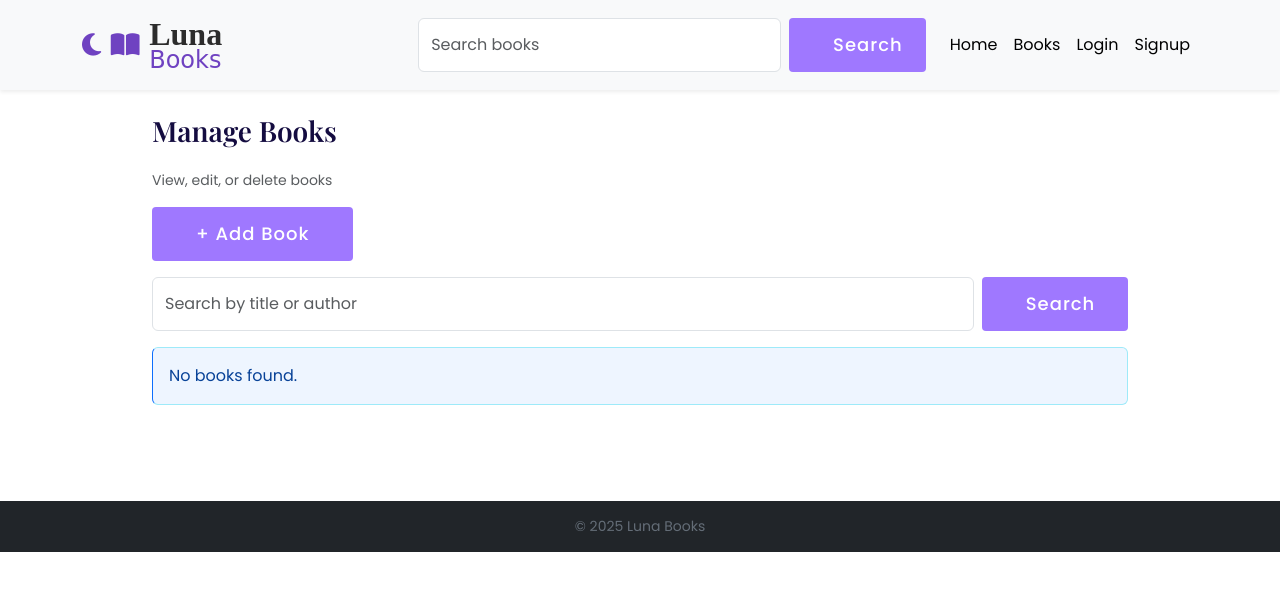
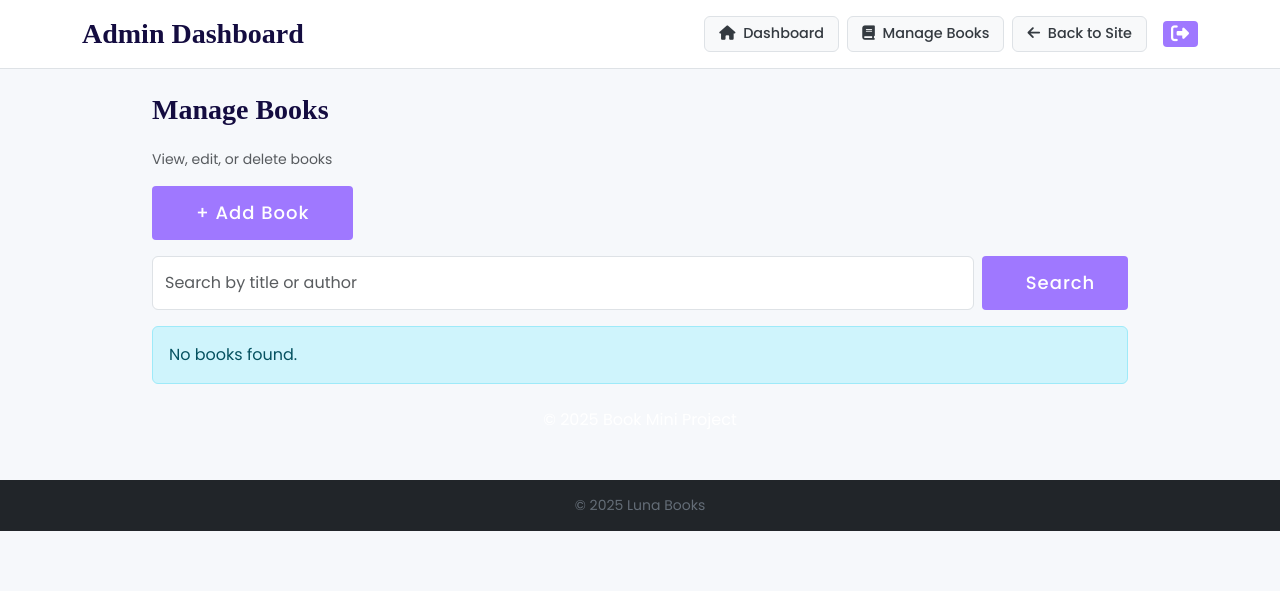
Before and after one commit to anunanda-s20/Book-mini-project, a Django app: template templates/dashboard/manage_books.html in a window 1280 px wide. Shown: the top 591 px of the page. Run offline with Django 3.2, Linux system fonts and the light colour scheme; the template is opened without the code that fills it, so the values that code supplies are empty.

Commit message:
Fix dashboard navbar and order status links

```diff
--- a/book_app/models.py
+++ b/book_app/models.py
@@ -74,7 +74,6 @@ class Order(models.Model):
     STATUS_CHOICES = [
         ('pending', 'Pending'),
         ('paid', 'Paid'),
-        ('processing', 'Processing'),
         ('shipped', 'Shipped'),
         ('delivered', 'Delivered'),
         ('cancelled', 'Cancelled'),
--- /dev/null
+++ b/templates/dashboard/base_dashboard.html
@@ -0,0 +1,118 @@
+{% load static %}
+<!DOCTYPE html>
+<html lang="en">
+<head>
+    <meta charset="UTF-8">
+    <title>Dashboard | Luna Books</title>
+
+    <meta name="viewport" content="width=device-width, initial-scale=1">
+    <link rel="icon" href="{% static 'book_app/img/favicon.ico' %}">
+
+    <!-- Bootstrap -->
+    <link href="https://cdn.jsdelivr.net/npm/bootstrap@5.3.2/dist/css/bootstrap.min.css" rel="stylesheet">
+
+    <!-- Font Awesome -->
+    <link rel="stylesheet" href="https://cdnjs.cloudflare.com/ajax/libs/font-awesome/6.5.1/css/all.min.css">
+
+    <!-- Main CSS -->
+    <link rel="stylesheet" href="{% static 'book_app/style.css' %}">
+
+    <style>
+        body {
+            background-color: #f6f8fb;
+        }
+
+        /* ===== DASHBOARD HEADER ===== */
+        .dashboard-header {
+            background-color: #ffffff;
+            border-bottom: 1px solid #dee2e6;
+            padding: 1rem 0;
+        }
+
+        .dashboard-title {
+            font-family: 'Playfair Display', serif;
+            font-weight: 600;
+            margin: 0;
+        }
+
+        /* ===== DASHBOARD NAV BUTTONS ===== */
+        .dashboard-nav .nav-btn {
+            padding: 6px 14px;
+            border-radius: 6px;
+            font-size: 0.9rem;
+            font-weight: 500;
+            border: 1px solid #dee2e6;
+            background-color: #f8f9fa;
+            color: #343a40;
+            text-decoration: none;
+            transition: all 0.2s ease;
+            margin-right: 8px;
+        }
+
+        .dashboard-nav .nav-btn:hover {
+            background-color: #e9ecef;
+            color: #6f42c1;
+            border-color: #6f42c1;
+        }
+    </style>
+</head>
+
+<body>
+
+<!-- ================= DASHBOARD HEADER ================= -->
+<header class="dashboard-header">
+    <div class="container d-flex justify-content-between align-items-center">
+
+        <h2 class="dashboard-title">Admin Dashboard</h2>
+
+        <nav class="dashboard-nav d-flex align-items-center">
+
+            <a href="{% url 'dashboard' %}" class="nav-btn">
+                <i class="fa-solid fa-house me-1"></i> Dashboard
+            </a>
+
+            <a href="{% url 'manage_books' %}" class="nav-btn">
+                <i class="fa-solid fa-book me-1"></i> Manage Books
+            </a>
+
+            <a href="{% url 'home' %}" class="nav-btn">
+                <i class="fa-solid fa-arrow-left me-1"></i> Back to Site
+            </a>
+
+            <!-- Small Logout Button -->
+            <form method="post" action="{% url 'logout' %}" class="ms-2">
+                {% csrf_token %}
+                <button class="btn btn-sm btn-outline-danger px-2 py-1" title="Logout">
+                    <i class="fa-solid fa-right-from-bracket"></i>
+                </button>
+            </form>
+
+        </nav>
+    </div>
+</header>
+
+<!-- ================= MESSAGES ================= -->
+{% if messages %}
+<div class="container mt-3">
+    {% for message in messages %}
+        <div class="alert alert-{{ message.tags }} alert-dismissible fade show" role="alert">
+            {{ message }}
+            <button type="button" class="btn-close" data-bs-dismiss="alert"></button>
+        </div>
+    {% endfor %}
+</div>
+{% endif %}
+
+<!-- ================= CONTENT ================= -->
+<main class="container mt-4 mb-5">
+    {% block content %}{% endblock %}
+</main>
+
+<!-- ================= FOOTER ================= -->
+<footer class="bg-dark text-light text-center py-3">
+    <p class="mb-0">&copy; 2025 Luna Books</p>
+</footer>
+
+<script src="https://cdn.jsdelivr.net/npm/bootstrap@5.3.2/dist/js/bootstrap.bundle.min.js"></script>
+</body>
+</html>
--- a/templates/dashboard/dashboard.html
+++ b/templates/dashboard/dashboard.html
@@ -1,4 +1,4 @@
-{% extends 'base.html' %}
+{% extends 'dashboard/base_dashboard.html' %}
 
 {% block content %}
 
--- a/templates/dashboard/edit_book.html
+++ b/templates/dashboard/edit_book.html
@@ -1,4 +1,4 @@
-{% extends 'base.html' %}
+{% extends 'dashboard/base_dashboard.html' %}
 
 {% block content %}
 <div class="container my-4">
--- a/templates/dashboard/manage_books.html
+++ b/templates/dashboard/manage_books.html
@@ -1,4 +1,4 @@
-{% extends 'base.html' %}
+{% extends 'dashboard/base_dashboard.html' %}
 
 {% block content %}
 
--- a/templates/dashboard/order_detail.html
+++ b/templates/dashboard/order_detail.html
@@ -1,4 +1,4 @@
-{% extends 'base.html' %}
+{% extends 'dashboard/base_dashboard.html' %}
 
 {% block content %}
 <h2>Order Details</h2>
```
Also changed, not shown: book_app/migrations/0002_alter_order_status.py (added).
